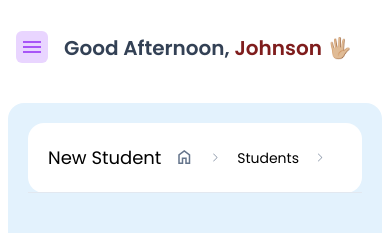
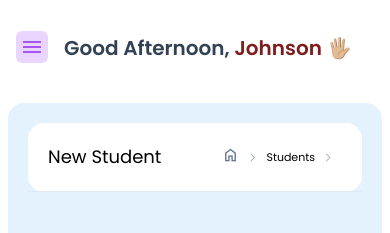
Before and after one commit to codewithjohnson/valdymas-college-admin-dashboard, a React (Vite) app: page /students/add-student in a window 390 px wide. Shown: the top 233 px of the page. Built offline with nearby package versions, Linux system fonts and the light colour scheme; no server answers.

Commit message:
created components

```diff
--- a/src/components/forms/programme/index.jsx
+++ b/src/components/forms/programme/index.jsx
@@ -209,6 +209,7 @@ const Programme = () => {
         {/* Next Page */}
         {isSaved && (
           <button
+            disabled={isLoading}
             className={`bg-green-900 px-5 py-4 capitalize rounded-md text-white  cursor-pointer hover:scale-105 transform transition duration-200 ease-in-out flex items-center gap-x-2 ${
               isLoading && "opacity-50"
             }}`}
--- /dev/null
+++ b/src/components/ui/pathArrow/index.jsx
@@ -0,0 +1,8 @@
+const PathArrow = () => {
+  return (
+    <span className="material-symbols-outlined text-[11px] text-slate-500 font-thin flex items-center ml-2 mr-2 sm:ml-4 sm:mr-4">
+      arrow_forward_ios
+    </span>
+  );
+};
+export default PathArrow;
--- a/src/pages/views/newStudent/index.jsx
+++ b/src/pages/views/newStudent/index.jsx
@@ -1,22 +1,21 @@
 import React, { useState } from "react";
 import { Outlet, Link } from "react-router-dom";
+import PathArrow from "../../../components/ui/pathArrow";
 
 const NewStudent = () => {
   const [currentPath, setCurrentPath] = useState("");
 
   const RelativePath = () => {
     return (
-      <div className="flex items-center justify-between capitalize cursor-pointer font-poppins text-sm">
+      <div className="flex items-center justify-between capitalize cursor-pointer font-poppins text-[11px] sm:text-sm">
         <Link to="/">
-          <span className="material-symbols-outlined text-slate-500 text-xl">home</span>
+          <span className="material-symbols-outlined text-slate-500 text-[18px] sm:text-xl">
+            home
+          </span>
         </Link>
-        <span className="material-symbols-outlined text-[11px] text-slate-500 font-thin flex items-center ml-4 mr-4">
-          arrow_forward_ios
-        </span>
+        <PathArrow />
         <Link to="/students">students</Link>
-        <span className="material-symbols-outlined text-[11px] text-slate-500 font-thin flex items-center ml-4 mr-4">
-          arrow_forward_ios
-        </span>
+        <PathArrow />
         {currentPath}
       </div>
     );
--- a/src/utilities/menuItems.jsx
+++ b/src/utilities/menuItems.jsx
@@ -19,7 +19,7 @@ export const sideBarMenuItems = [
     subMenus: [
       { id: 1, label: "all students", link: "/students" },
       { id: 2, label: "add student", link: "students/add-student/biodata" },
-      { id: 3, label: "results", link: "students/results" },
+      { id: 3, label: "results", link: "/" },
     ],
   },
   {
```
